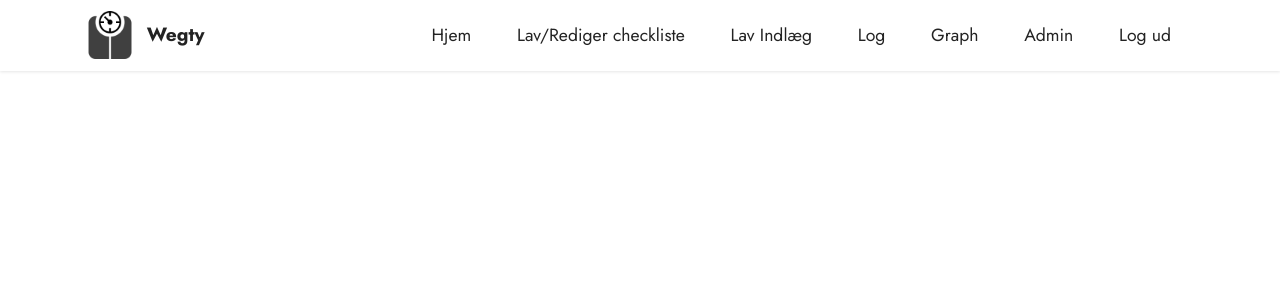
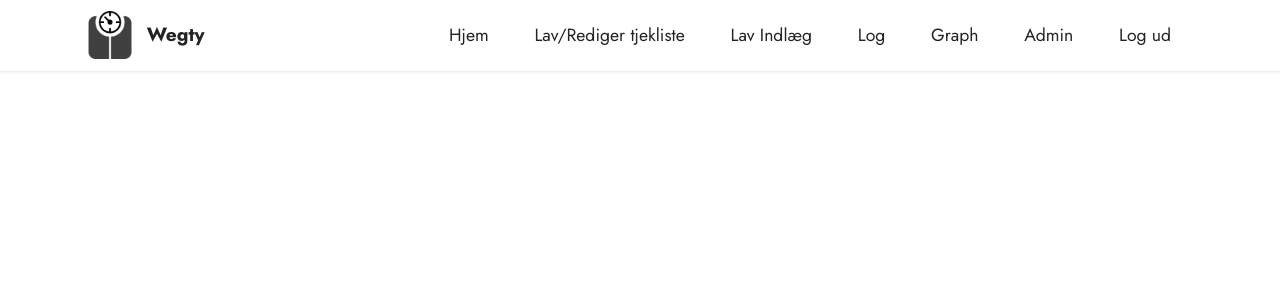
Before and after one commit to Zolihar/wegty, a Django app: page /graph/ in a window 1280 px wide. Shown: the top 300 px of the page. Run offline with Django 4.2, Linux system fonts and the light colour scheme; the visitor is signed in with stand-in values (Sample User, id 1); data that the repository does not hold is empty; some libraries are stand-ins or nearby versions.

Commit message:
base.html

```diff
--- a/weightloss/templates/weightloss/base.html
+++ b/weightloss/templates/weightloss/base.html
@@ -63,7 +63,7 @@
                         <a class="nav-link link text-black display-4" href="{% url 'weightloss-home' %}">Hjem</a>
                     </li>
                     <li class="nav-item">
-                        <a class="nav-link link text-black display-4" href="{% url 'weightloss-checklist' %}">Lav/Rediger checkliste</a>
+                        <a class="nav-link link text-black display-4" href="{% url 'weightloss-checklist' %}">Lav/Rediger tjekliste</a>
                     </li>
                     <li class="nav-item">
                         <a class="nav-link link text-black display-4" href="{% url 'weightloss-post' %}">Lav Indlæg</a>
```
